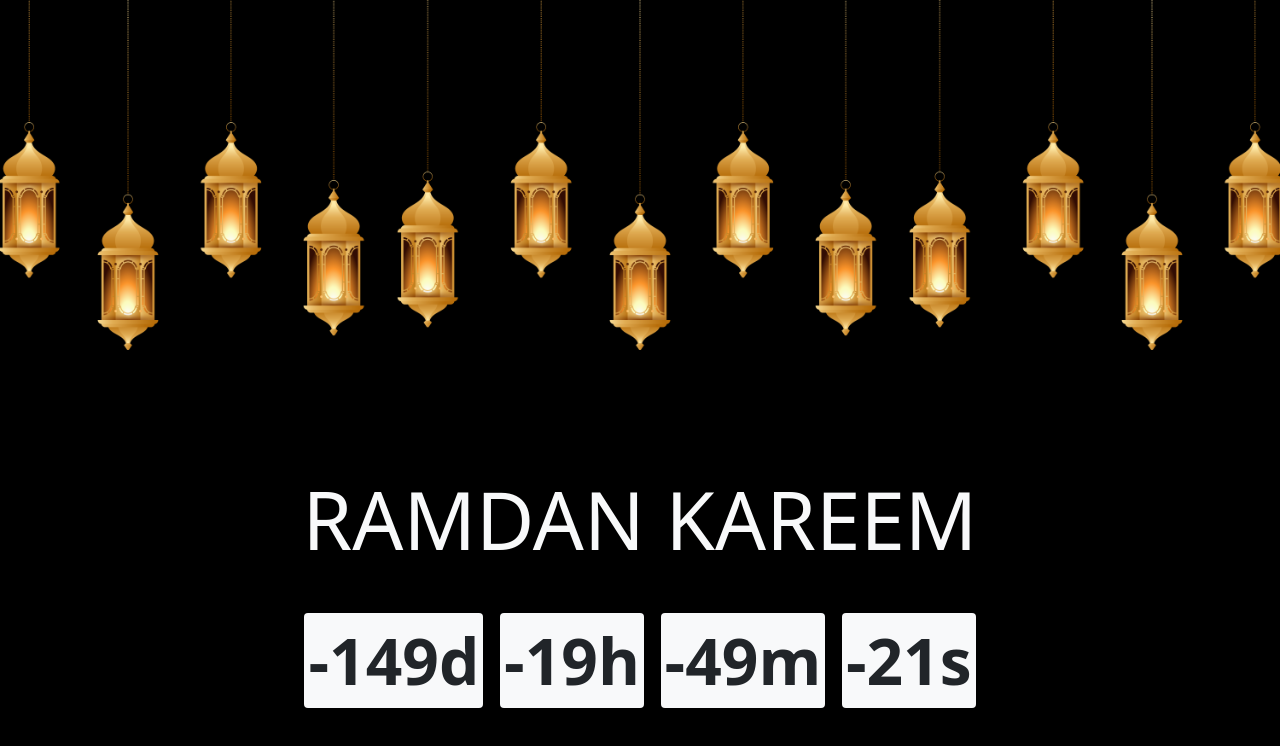
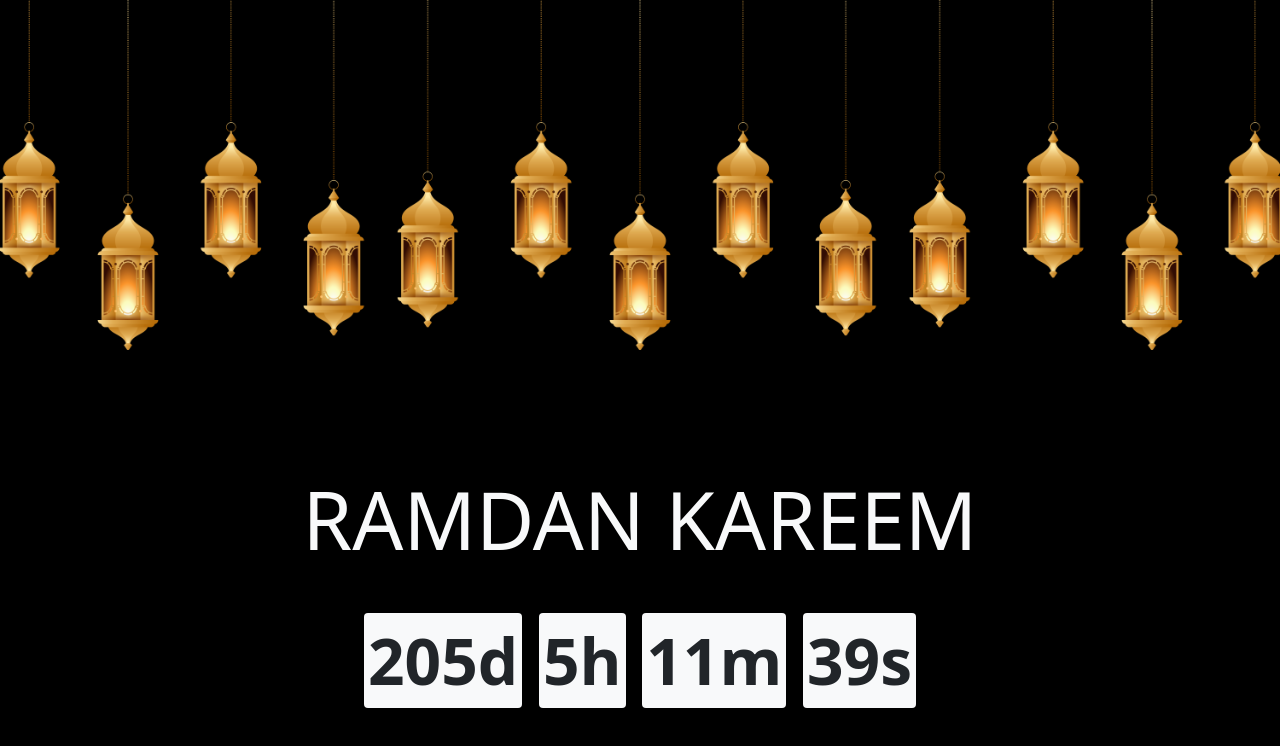
Before and after one commit to MohamedAmin1538/mohamedamin02, a plain HTML site: page index.html in a window 1280 px wide. Drawn offline with nearby package versions, Linux system fonts and the light colour scheme.

Commit message:
Update index.html

```diff
--- a/index.html
+++ b/index.html
@@ -51,7 +51,7 @@
       let submin = document.getElementById("min")
       let subsec = document.getElementById("sec")
       let day = new Date().getTime()
-      let day2 = new Date("sat apr 2 2022 00:00:00 GMT+0200 (Eastern European Standard Time)").getTime()
+      let day2 = new Date("wed mar 22 2023 00:00:00 GMT+0200 (Eastern European Standard Time)").getTime()
       let defrance = day2 - day
       let days =Math.floor( defrance / (1000 * 60 * 60 * 24))
       let hours = Math.floor((defrance % (1000*60*60*24)) / (1000*60*60))
```
